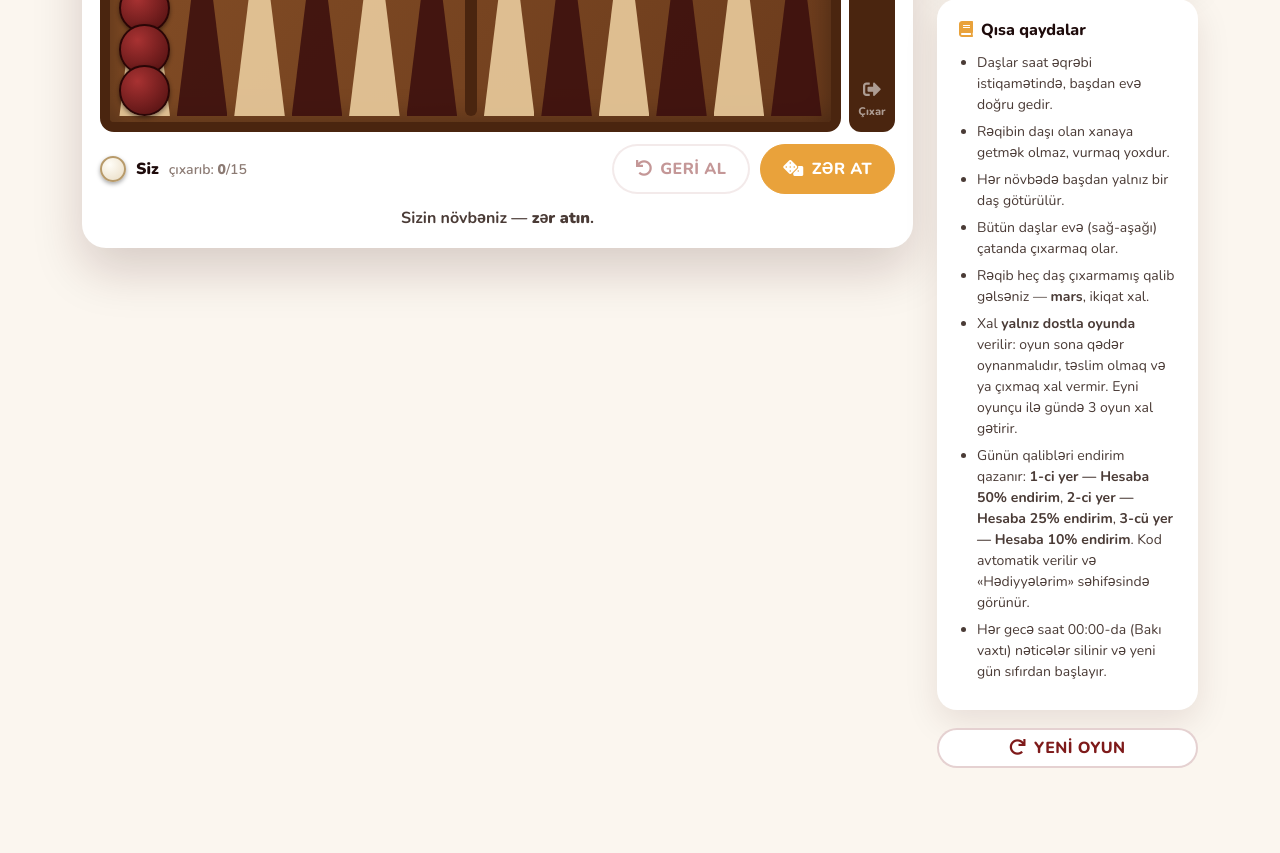
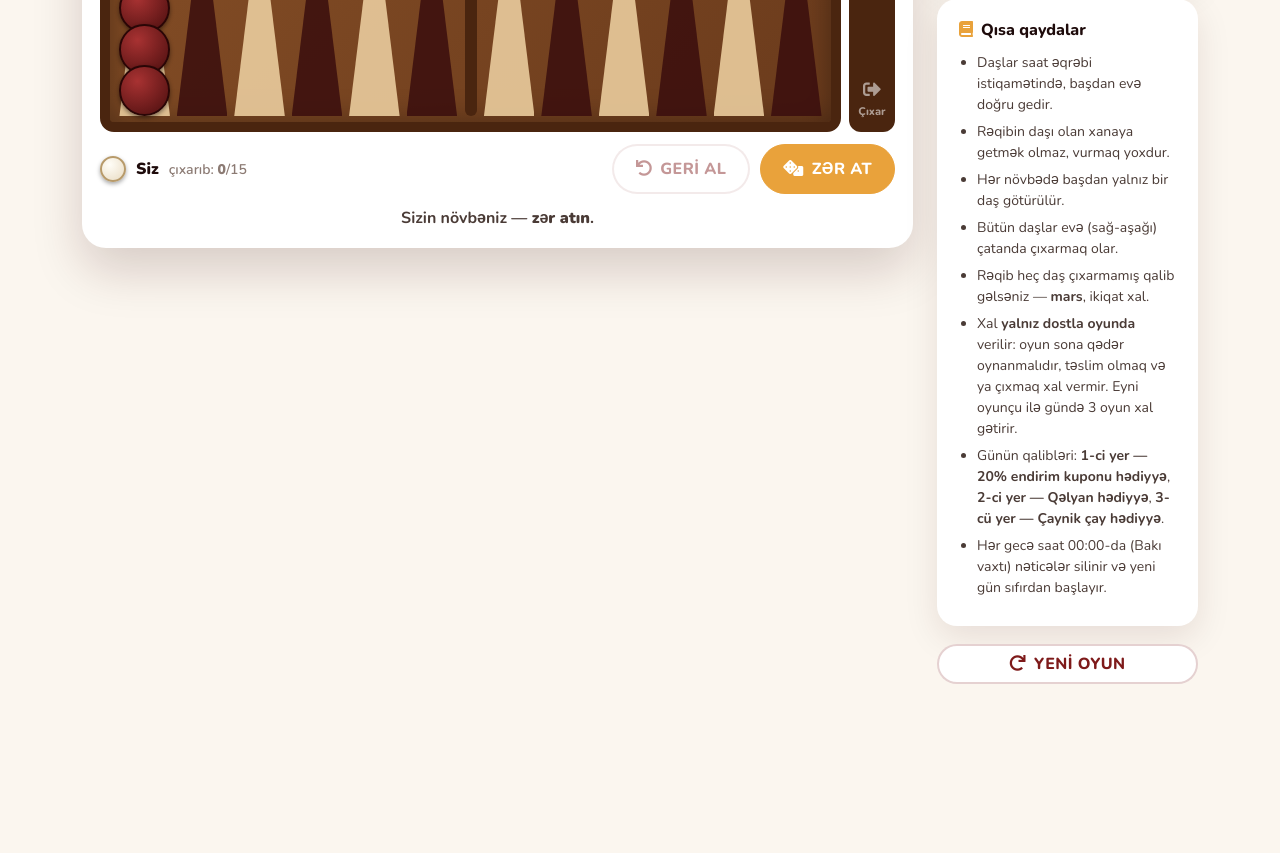
Before and after one commit to memmedzade06/restaurant, a Laravel app: page /oyunlar/nerd in a window 1280 px wide. Shown: the part 871-1724 px from the top of the page. Run offline with Laravel 10, Linux system fonts and the light colour scheme; data that the repository does not hold is empty; some libraries are stand-ins or nearby versions; some web fonts are replaced.

Commit message:
Edit nard

```diff
--- a/config/games.php
+++ b/config/games.php
@@ -73,12 +73,12 @@ return [
         'points_win' => 1,        // adi qələbə
         'points_mars' => 2,       // mars (rəqib heç daş çıxara bilməyib)
         'pair_daily_limit' => 3,  // eyni iki oyunçu arasında gündə neçə oyun xal verir (iki hesabla xal yığmağın qarşısını alır)
-        // Günün qaliblərinə avtomatik endirim kodu verilir (Hədiyyələrim səhifəsində görünür).
+        // Günün qaliblərinə avtomatik hədiyyə kodu verilir (Hədiyyələrim səhifəsində görünür).
         // Gecə 00:00-da günün nəticələri silinir, qaliblər nard_daily_winners cədvəlində qalır.
         'daily_prizes' => [
-            1 => ['key' => 'nard_week_50', 'label' => 'Hesaba 50% endirim'],
-            2 => ['key' => 'nard_week_25', 'label' => 'Hesaba 25% endirim'],
-            3 => ['key' => 'nard_week_10', 'label' => 'Hesaba 10% endirim'],
+            1 => ['key' => 'nard_day_discount_20', 'label' => '20% endirim kuponu hədiyyə'],
+            2 => ['key' => 'nard_day_hookah', 'label' => 'Qəlyan hədiyyə'],
+            3 => ['key' => 'nard_day_tea', 'label' => 'Çaynik çay hədiyyə'],
         ],
         'prize_valid_days' => 7,  // qalib kodu neçə gün etibarlıdır
     ],
--- a/resources/views/frontend/games/nard.blade.php
+++ b/resources/views/frontend/games/nard.blade.php
@@ -126,11 +126,10 @@
                             <li>Bütün daşlar evə (sağ-aşağı) çatanda çıxarmaq olar.</li>
                             <li>Rəqib heç daş çıxarmamış qalib gəlsəniz — <b>mars</b>, ikiqat xal.</li>
                             <li>Xal <b>yalnız dostla oyunda</b> verilir: oyun sona qədər oynanmalıdır, təslim olmaq və ya çıxmaq xal vermir. Eyni oyunçu ilə gündə {{ config('games.nard.pair_daily_limit') }} oyun xal gətirir.</li>
-                            <li>Günün qalibləri endirim qazanır:
+                            <li>Günün qalibləri:
                                 @foreach (config('games.nard.daily_prizes') as $place => $p)
                                     <b>{{ $place }}-{{ $place === 3 ? 'cü' : 'ci' }} yer — {{ $p['label'] }}</b>{{ $loop->last ? '.' : ',' }}
-                                @endforeach
-                                Kod avtomatik verilir və «Hədiyyələrim» səhifəsində görünür.</li>
+                                @endforeach</li>
                             <li>Hər gecə saat 00:00-da (Bakı vaxtı) nəticələr silinir və yeni gün sıfırdan başlayır.</li>
                         </ul>
                     </div>
```
Also changed, not shown: tests/Feature/NardOnlineTest.php (+3 -3 lines).
